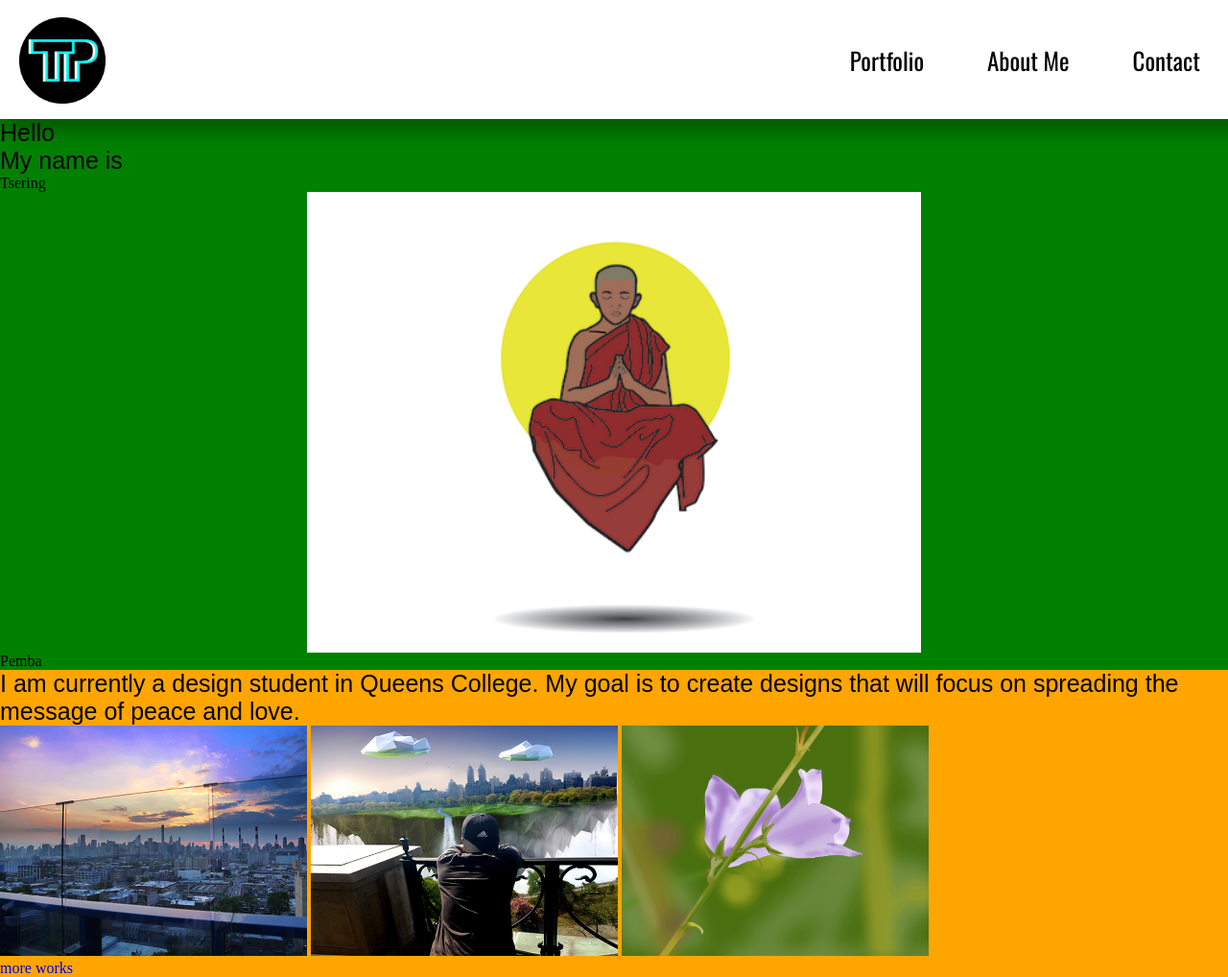
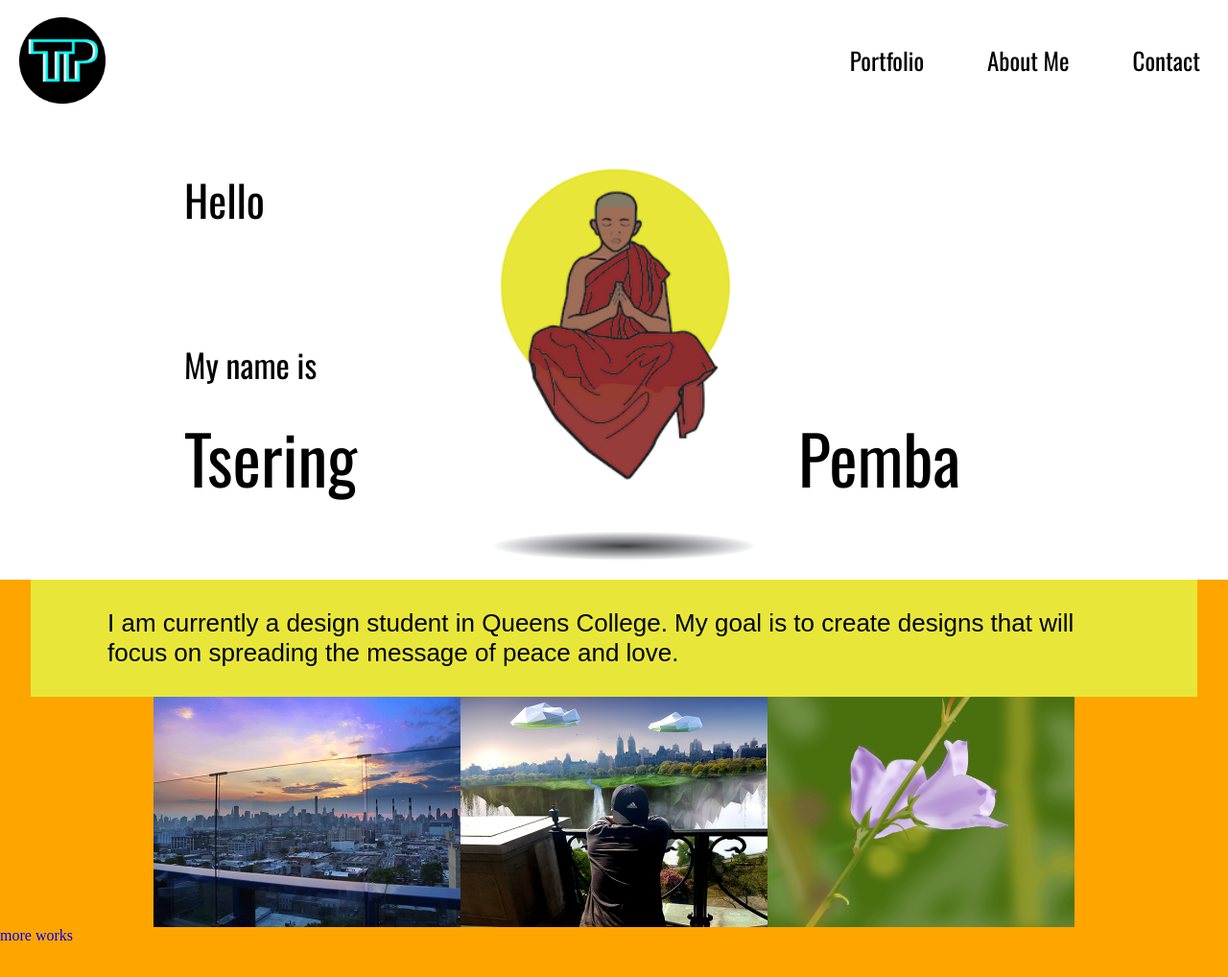
Before and after one commit to tpemba100/final--spring-2019-web-design-1-at-queens-college, a plain HTML site: page index.html in a window 1280 px wide. Shown: the whole page at 96% size. After the commit the page ends 984 px from the top, so only its background shows below. Drawn offline with nearby package versions, Linux system fonts and the light colour scheme; a web font is replaced by a local one.

Commit message:
index/hero

```diff
--- a/css/style.css
+++ b/css/style.css
@@ -13,7 +13,6 @@ p {
    width: 100%;
    display: flex;
    justify-content: flex-end;
-   position: fixed;
    background-color: white;
    height: 124px;
    box-shadow: 10px 10px 15px 5px rgba(0, 0, 0, .25);
@@ -43,16 +42,74 @@ a {
 .nav a:hover {
    color: gray;
 }
+
 /*hero*/
 .hero {
-   padding-top: 124px;
+   position: relative;
    width: 100%;
-   background-color: green;
+   background-color: #fff;
 }
 
 .hero .monk {
    display: flex;
    justify-content: center;
+}
+
+.hero span {
+   position: absolute;
+   display: block;
+   margin-left: 15%;
+   margin-top: 50px;
+   font-family: Oswald, sans-serif;
+}
+
+.hero .hello {
+   position: absolute;
+   display: block;
+   font-size: 45px;
+}
+
+.hero .my-name {
+   font-size: 34px;
+   margin-top: 230px;
+}
+
+.hero .tsering {
+   margin-top: 300px;
+   font-size: 70px;
+}
+
+.hero .pemba {
+   margin-top: 300px;
+   font-size: 70px;
+   margin-left: 65%;
+}
+
+/*Home info*/
+.showcase-container {
+   width: 100%;
+}
+
+.home-info {
+   background-color: #e8e739;
+   margin-left: 32px;
+   margin-right: 32px;
+}
+
+.home-info p {
+   text-align: left;
+   font-size: 26px;
+   display: flex;
+   justify-content: center;
+   padding: 30px 80px;
+}
+
+/*imgage*/
+.showcase {
+   display: flex;
+   justify-content: center;
+   margin-left: 32px;
+   margin-right: 32px;
 }
 
 /*Mobile*/
@@ -65,6 +122,10 @@ a {
 @media (min-width: 401px) and (max-width: 768px) {
    body {
       background-color: green;
+   }
+
+   .showcase img {
+      width: 300px;
    }
 }
 /*Tablet and Desktop*/
--- a/index.html
+++ b/index.html
@@ -20,17 +20,15 @@
     <a href="contact.html">Contact</a>
   </div>
   <div class="hero">
-    <div class="hero-text">
-      <p>Hello</p>
-      <p>My name is</p>
+    <span class="hello">Hello</span>
+    <span class="my-name">My name is</span>
     <span class= "tsering">Tsering</span>
-
-    </div>
+    <span class="pemba">Pemba</span>
     <div class="monk">
       <img src="img/PMonk.png" width= "640" height= "480" alt="monk">
     </div>
-    <span class="pemba">Pemba</span>
   </div>
+  <div class="showcase-container">
     <div class="home-info">
       <p>I am currently a design student in Queens College.
          My goal is to create designs that will focus on
@@ -42,6 +40,7 @@
       <img src="img/floating-manhattan.png" width="320" height="240" alt="floating island">
       <img src="img/Pemba-Tsering-Assignment1.png" width="320" height="240" alt="illustration flower">
     </div>
+  </div>
   <div class="see-more">
     <a href="/portfolio.html">more works</a>
   </div>
```
Lines whose indentation alone changed are shown as unchanged.
